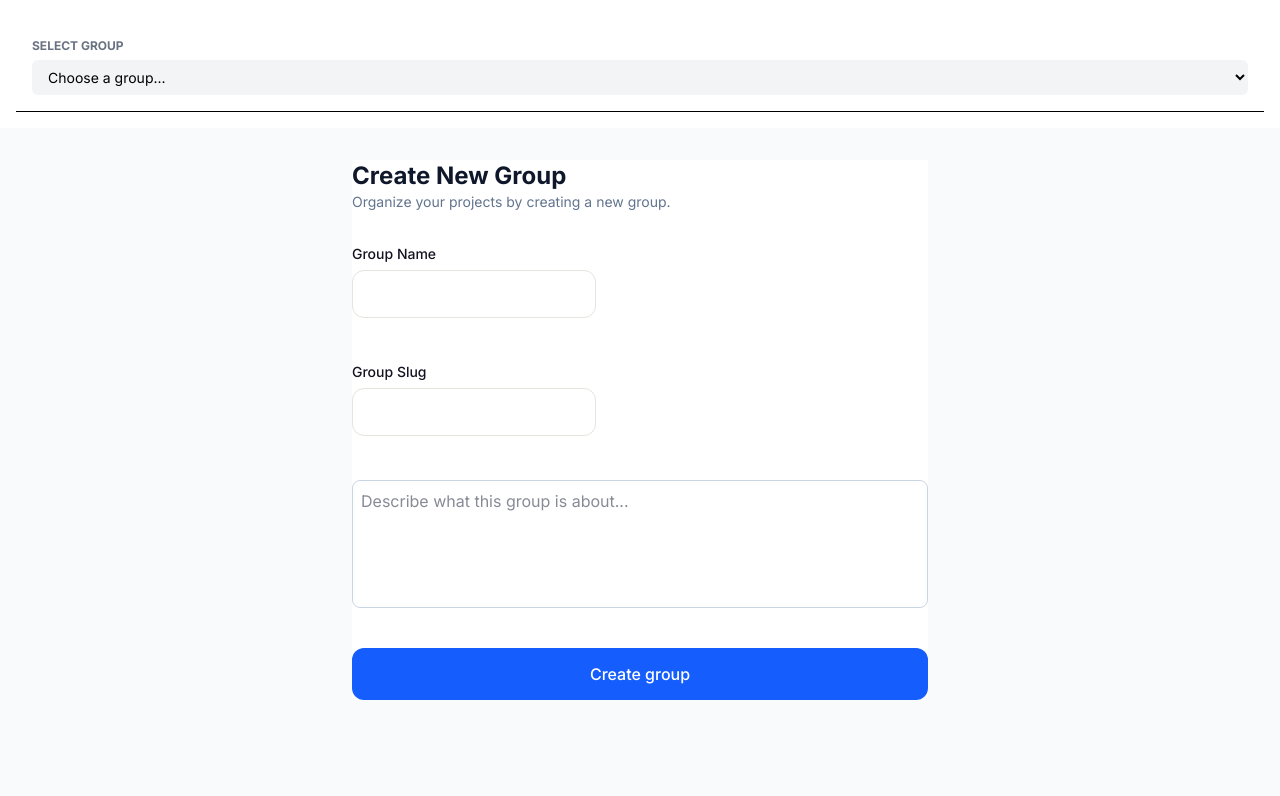
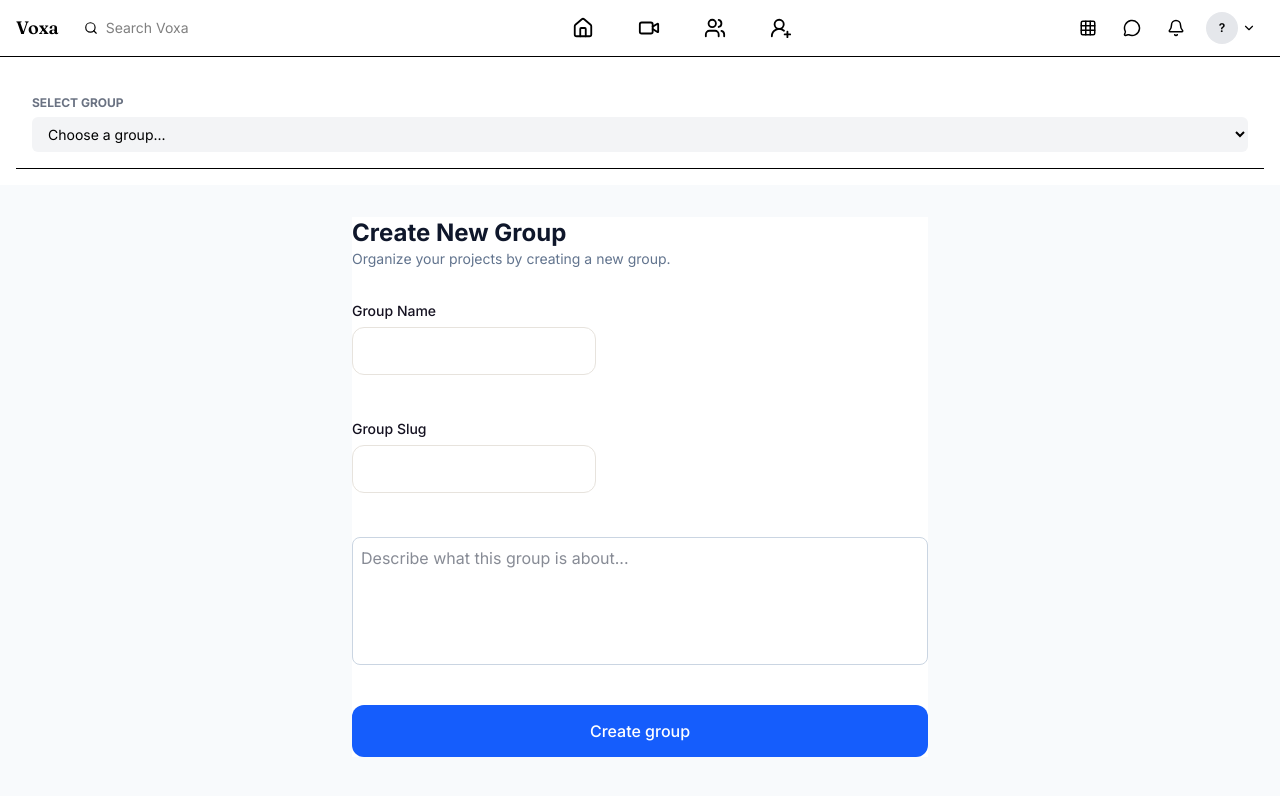
Before and after one commit to scalable-notification-feed-engine-org/scalable-notification-feed-engine-web-client, a Next.js app: page /group in a window 1280 px wide. Shown: the top 796 px of the page. Built offline with nearby package versions, Linux system fonts and the light colour scheme.

Commit message:
refactor(layout): replace navbar with top header component

```diff
--- a/src/app/layout.tsx
+++ b/src/app/layout.tsx
@@ -7,7 +7,7 @@ import { SocketProvider } from "@/context/common/SocketContext";
 import React from "react";
 import ToastProvider from "@/context/ToastContext";
 import { ApolloWrapper } from "@/context/ApolloWrapper";
-import { Navbar } from "@/components/ui/Navbar";
+import TopHeader from "@/components/ui/TopHeader";
 
 const geistSans = Geist({
   variable: "--font-geist-sans",
@@ -42,6 +42,7 @@ export default function RootLayout({
           <SocketProvider>
             <NotificationProvider>
               <ToastProvider />
+               <TopHeader/>
               <main>{children}</main>
             </NotificationProvider>
           </SocketProvider>
```
